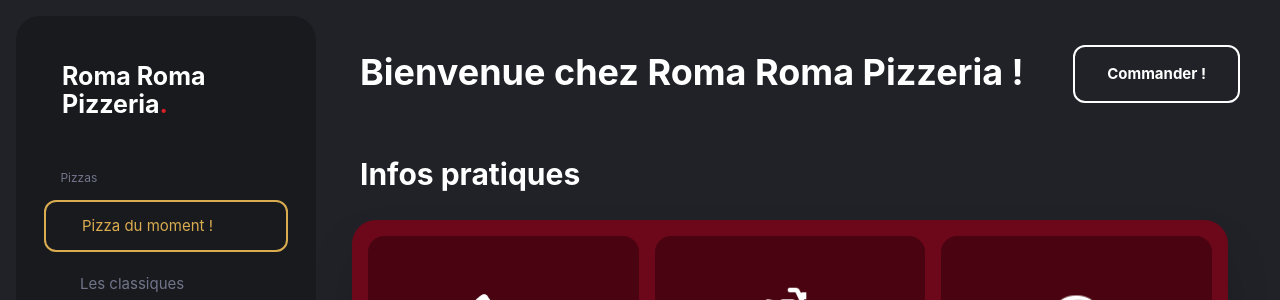
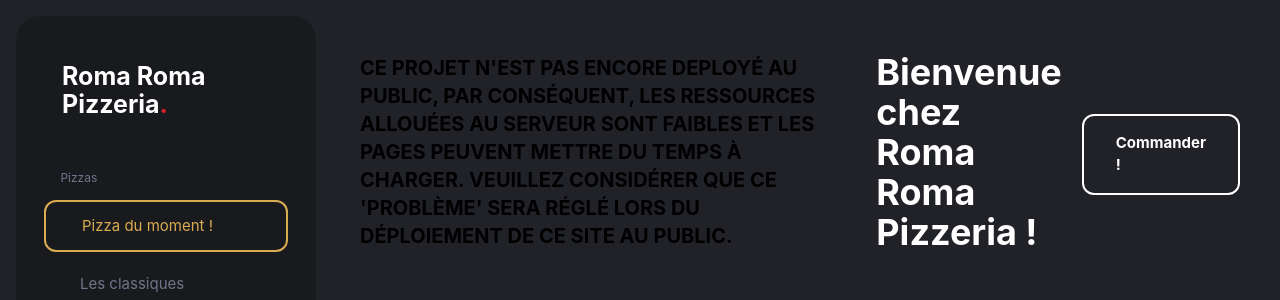
Before and after one commit to baptisthecht/client-roma-roma, a React (Create React App) app: page / in a window 1280 px wide. Shown: the top 300 px of the page. Built offline with nearby package versions, Linux system fonts and the light colour scheme; no server answers; what react-auth-kit would draw is missing.

Commit message:
Update Page.jsx

```diff
--- a/src/components/Page.jsx
+++ b/src/components/Page.jsx
@@ -42,6 +42,7 @@
   return (
     <div className='flex-row lg:mr-5'>
       <div className='flex lg:flex-row flex-col items-center justify-between p-5'>
+          <h1 className='text-xl font-bold text-red-600 m-5 mb-6 uppercase'>Ce projet n'est pas encore deployé au public, par conséquent, les ressources allouées au serveur sont faibles et les pages peuvent mettre du temps à charger. Veuillez considérer que ce 'problème' sera réglé lors du déploiement de ce site au public. </h1>
           <h1 className='text-4xl font-bold text-white m-5 mb-6'>{pageName}</h1>
           <div className="h-full flex items-center border-2 hover:bg-buttonhover text-white border-white rounded-xl px-4 duration-300 cursor-pointer">
               <Link to="/order" className="text-[15px] mx-auto font-bold p-4">Commander !</Link>
```
